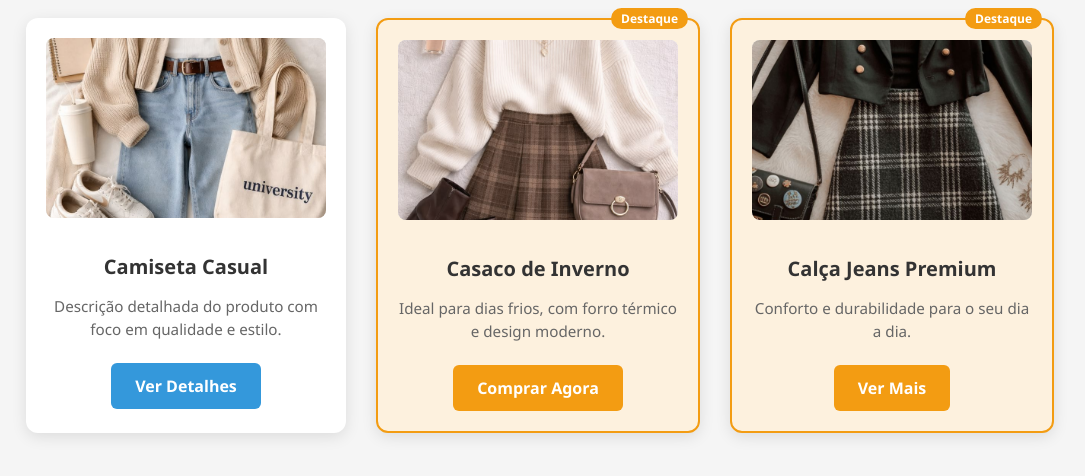
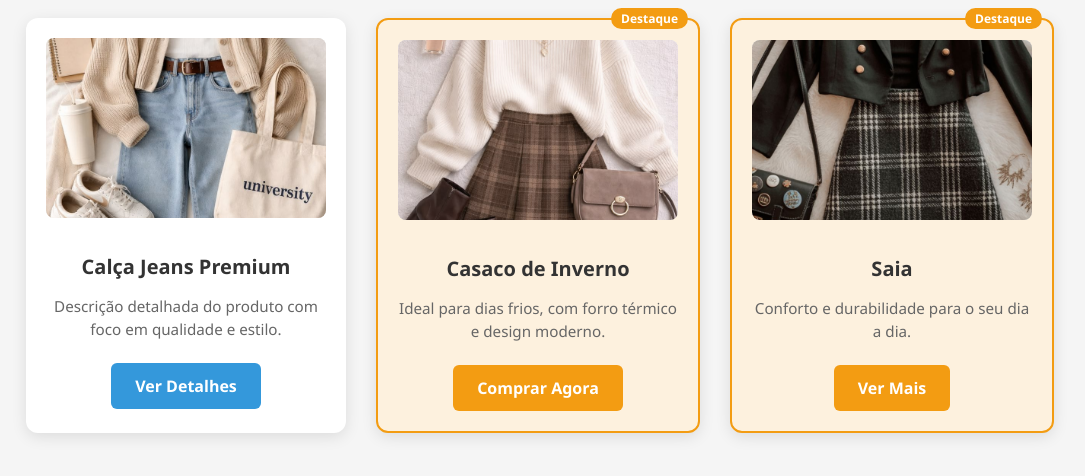
Before and after one commit to Kissraii/modulo-19, a website: page src/index.html in a window 1280 px wide. Shown: the part 144-620 px from the top of the page, without its empty margins (100-1185 px from the left). Drawn offline with nearby package versions, Linux system fonts and the light colour scheme; files that its build step writes are made by us from their sources.

Commit message:
atualizei

```diff
--- a/src/index.html
+++ b/src/index.html
@@ -12,7 +12,7 @@
         <div class="products__container">
             <div class="product">
                 <img class="product__image" src="/imagens/roupa-2.jpg" alt="Produto 1">
-                <h4 class="product__name">Camiseta Casual</h4>
+                <h4 class="product__name">Calça Jeans Premium</h4>
                 <p class="product__description">
                     Descrição detalhada do produto com foco em qualidade e estilo.
                 </p>
@@ -34,7 +34,7 @@
 
             <div class="product product--highlight">
                 <img class="product__image" src="/imagens/roupas-3.jpg" alt="Produto 3">
-                <h4 class="product__name">Calça Jeans Premium</h4>
+                <h4 class="product__name">Saia</h4>
                 <p class="product__description">
                     Conforto e durabilidade para o seu dia a dia.
                 </p>
```
